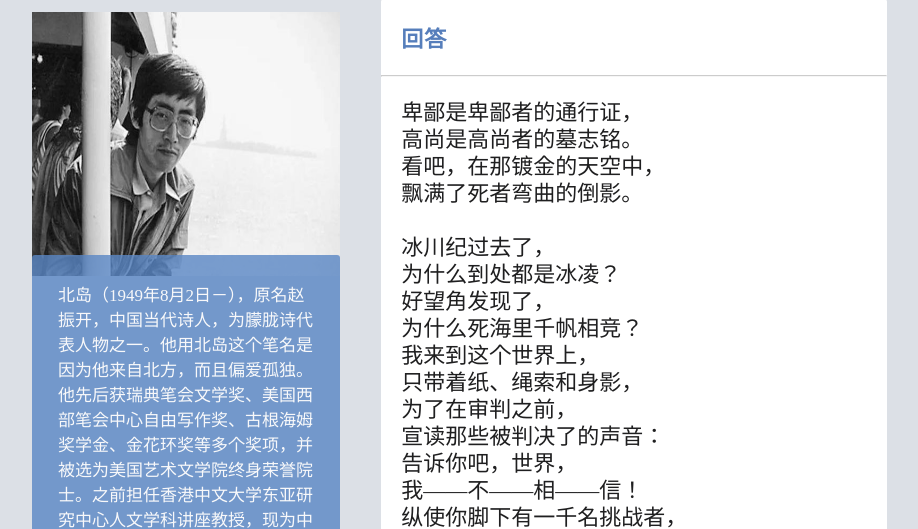
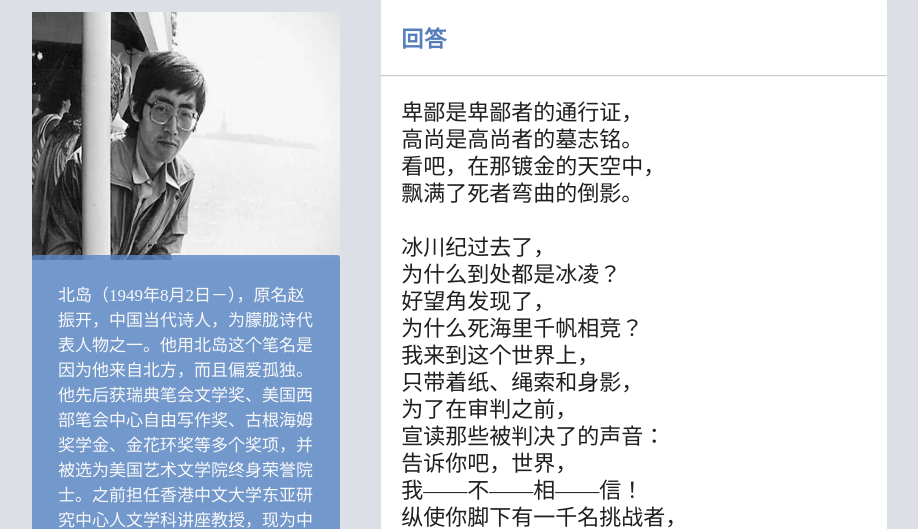
Before and after one commit to Atlantic-continent/Atlantic-continent.github.io, a PHP site: page / in a window 1280 px wide. Shown: the part 64-593 px from the top of the page, without its empty margins (6-924 px from the left). Run offline with PHP 8.4, Linux system fonts and the light colour scheme.

Commit message:
Update style.css

```diff
--- a/css/style.css
+++ b/css/style.css
@@ -19,7 +19,7 @@ opacity: 0.7;
 
 			img#introduction {
 			width: 24%;
-			height: 33%;
+			height: 31%;
 			left: 3%;
 			position: absolute;
 			margin-top: 1%;
```
